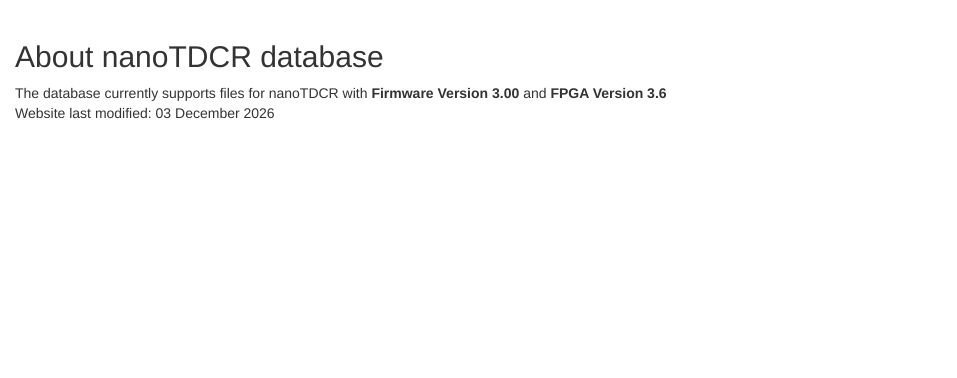
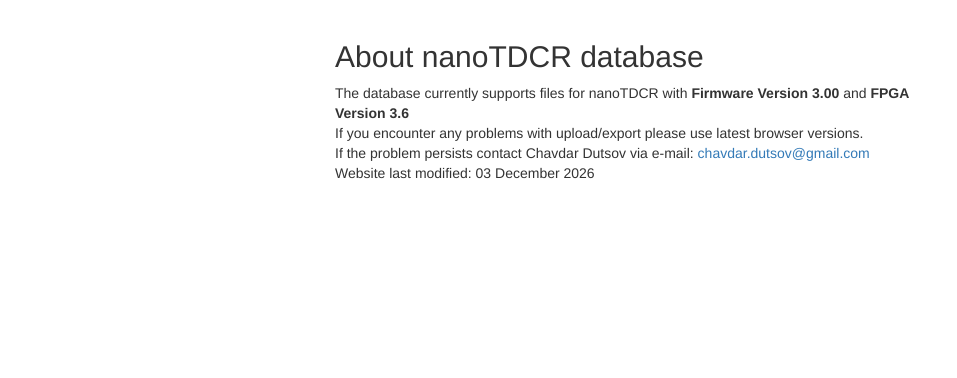
Before and after one commit to cdutsov/tdcr_analysis-v2, a Flask app: page /about in a window 1280 px wide. Shown: the part 52-430 px from the top of the page, without its empty margins (0-957 px from the left). Run offline with Flask 2, Linux system fonts and the light colour scheme; parts of the project's set-up code (start-up, migrations or seed data) failed here and were passed over; some libraries are stand-ins or nearby versions.

```diff
--- a/app/templates/about.html
+++ b/app/templates/about.html
@@ -2,10 +2,13 @@
 
 
 {% block content %}
-    <div class="col-md-12">
+    <div class="col-md-offset-3 col-md-6">
         <h2>About nanoTDCR database</h2>
         <p>The database currently supports files for nanoTDCR with <b>Firmware Version 3.00</b>
            and <b>FPGA Version 3.6</b><br>
+           If you encounter any problems with upload/export please use latest browser versions.<br>
+           If the problem persists contact Chavdar Dutsov via e-mail:
+            <a href="mailto:chavdar.dutsov@gmail.com">chavdar.dutsov@gmail.com</a><br>
            Website last modified: {{ modified }}</p>
     </div>
 {% endblock %}
--- a/app/views.py
+++ b/app/views.py
@@ -173,6 +173,7 @@ def export():
     for result in results:
         d = OrderedDict(
             [('File name', result.filename),
+             ('Run number', result.run_number),
              ('Start time', result.datetime),
              ('Real time', result.preset_time),
              ('Series name', result.series_name),
```
